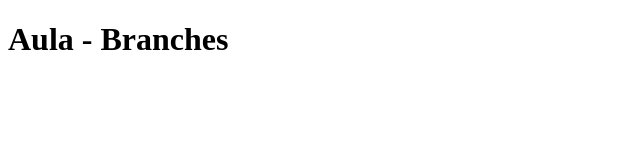
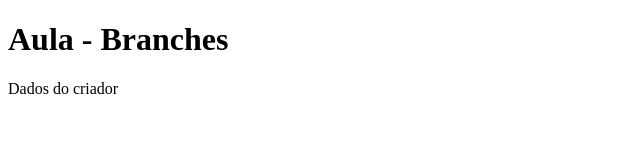
Before and after one commit to nicolasronnick/AulaBranches, a plain HTML site: page index.html in a window 1280 px wide. Shown: the whole page, without its empty margins (0-640 px from the left). Drawn offline with Linux system fonts and the light colour scheme.

Commit message:
feat: Criando rodapé do site

```diff
--- a/index.html
+++ b/index.html
@@ -7,5 +7,6 @@
 </head>
 <body>
     <h1>Aula - Branches</h1>
+    <footer>Dados do criador</footer>
 </body>
 </html>
```
